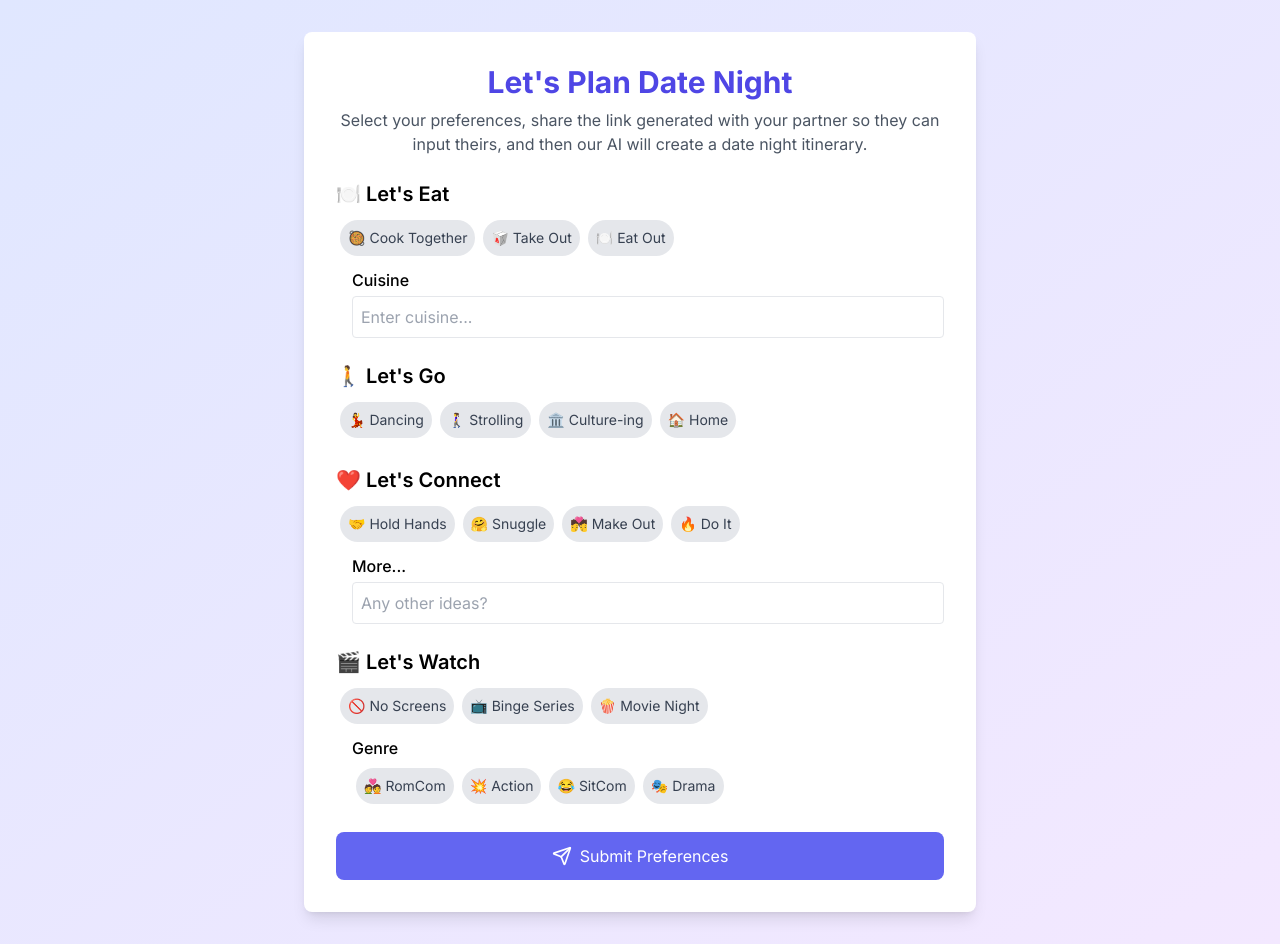
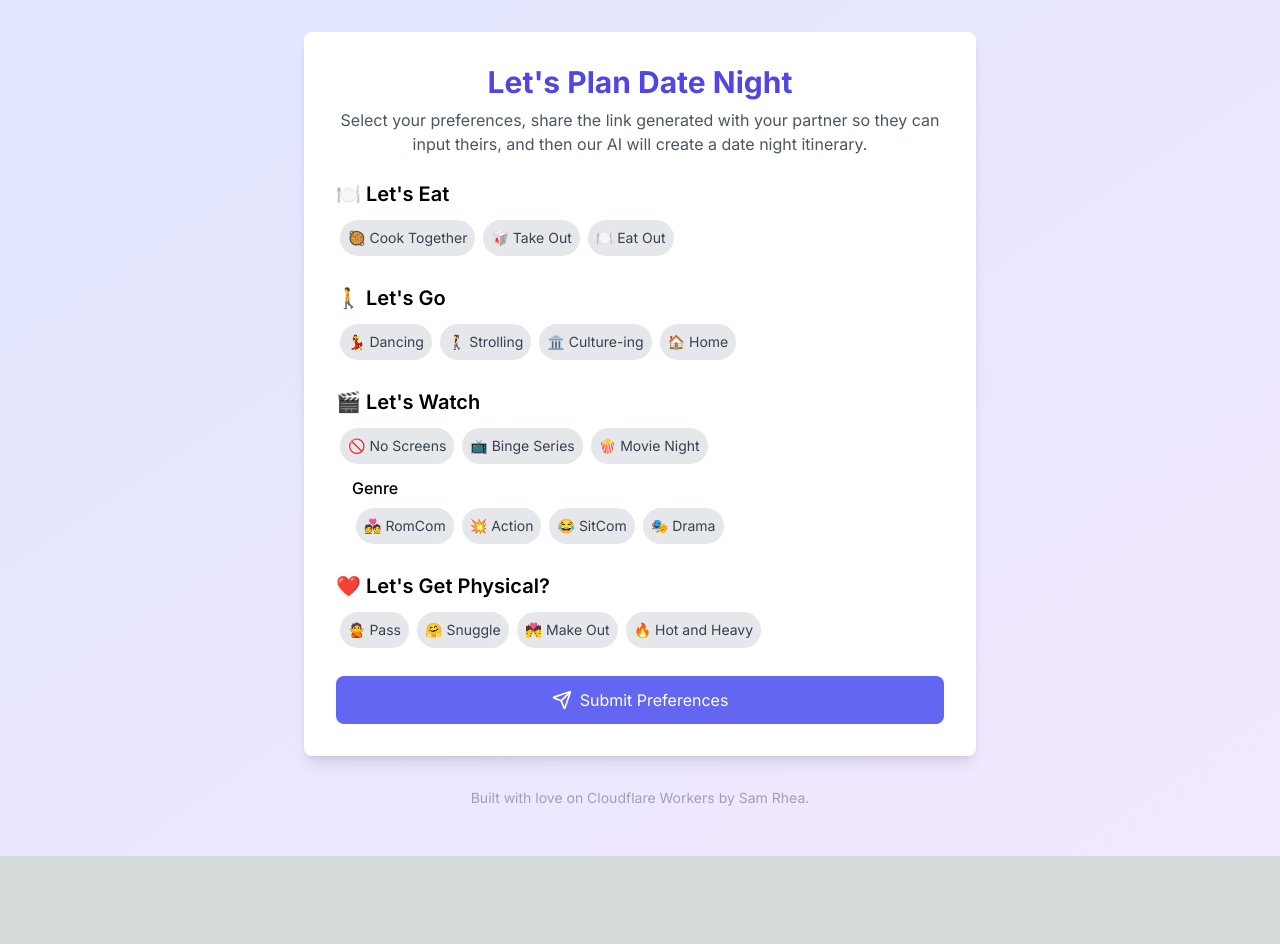
Before and after one commit to TownLake/DateNight, a Next.js app: page / in a window 1280 px wide. After the commit the page ends 856 px from the top, so only its background shows below. Built offline with nearby package versions, Linux system fonts and the light colour scheme.

Commit message:
simplify options and add footer

```diff
--- a/app/components/DateNightPlanner.js
+++ b/app/components/DateNightPlanner.js
@@ -9,12 +9,10 @@ const WORKER_URL = 'https://date-night-planner.samrhea.workers.dev';
 const DateNightPlanner = () => {
   const [preferences, setPreferences] = useState({
     eat: [],
-    cuisine: '',
     go: [],
-    connect: [],
-    more: '',
     watch: [],
-    genre: []
+    genre: [],
+    connect: []
   });
   const [uniqueId, setUniqueId] = useState('');
   const [partnerSubmitted, setPartnerSubmitted] = useState(false);
@@ -36,6 +34,12 @@ const DateNightPlanner = () => {
     }
   }, [preferences.watch]);
 
+  useEffect(() => {
+    if (preferences.eat.includes('Cook Together') || preferences.eat.includes('Take Out')) {
+      setPreferences(prev => ({ ...prev, go: ['Home'] }));
+    }
+  }, [preferences.eat]);
+
   const handleMultiSelect = (category, item) => {
     setPreferences(prev => ({
       ...prev,
@@ -43,10 +47,6 @@ const DateNightPlanner = () => {
         ? prev[category].filter(i => i !== item)
         : [...prev[category], item]
     }));
-  };
-
-  const handleSingleInput = (category, value) => {
-    setPreferences(prev => ({ ...prev, [category]: value }));
   };
 
   const handleSubmit = async (e) => {
@@ -102,21 +102,21 @@ const DateNightPlanner = () => {
     </button>
   );
 
-  const Section = ({ title, category, options, subgroup, subgroupPlaceholder, subgroupOptions }) => {
+  const Section = ({ title, category, options, subgroup, subgroupOptions }) => {
     const isNoScreens = category === 'watch' && preferences.watch.includes('No Screens');
+    const isEatInOrTakeOut = category === 'go' && (preferences.eat.includes('Cook Together') || preferences.eat.includes('Take Out'));
 
     return (
       <div className="mb-6">
         <h2 className="text-xl font-semibold mb-2">{title}</h2>
         <div className="flex flex-wrap">
           {options.map(([item, emoji]) => (
-            <Option key={item} category={category} item={item} emoji={emoji} />
+            <Option key={item} category={category} item={item} emoji={emoji} disabled={isEatInOrTakeOut && category === 'go' && item !== 'Home'} />
           ))}
         </div>
         {subgroup && (
           <div className={`mt-2 ml-4 ${isNoScreens ? 'opacity-50' : ''}`}>
             <h3 className="text-md font-medium mb-1">{subgroup}</h3>
-            {subgroupOptions ? (
             <div className="flex flex-wrap">
               {subgroupOptions.map(([item, emoji]) => (
                 <Option
@@ -128,38 +128,32 @@ const DateNightPlanner = () => {
                 />
               ))}
             </div>
-            ) : (
-              <input
-                type="text"
-                value={preferences[subgroup.toLowerCase()]}
-                onChange={(e) => handleSingleInput(subgroup.toLowerCase(), e.target.value)}
-                placeholder={subgroupPlaceholder}
-                className="w-full p-2 border rounded"
-                disabled={isNoScreens}
-              />
-            )}
           </div>
         )}
       </div>
     );
   };
 
-  if (partnerSubmitted) {
+  const Footer = () => (
+    <footer className="text-center text-gray-400 text-sm mt-4 pb-4">
+      <p>
+        <a href="https://blog.samrhea.com/category/walkthrough/" className="hover:underline">Built with love on Cloudflare Workers</a> by <a href="https://blog.samrhea.com/pages/about/" className="hover:underline">Sam Rhea</a>.
+      </p>
+    </footer>
+  );
+
   return (
-      <div className="min-h-screen bg-gradient-to-br from-indigo-100 to-purple-100 p-8">
-        <div className="max-w-2xl mx-auto bg-white rounded-lg shadow-lg p-8">
+    <div className="min-h-screen bg-gradient-to-br from-indigo-100 to-purple-100 p-8 flex flex-col">
+      <div className="max-w-2xl mx-auto bg-white rounded-lg shadow-lg p-8 mb-4">
+        {partnerSubmitted ? (
+          <>
             <h1 className="text-3xl font-bold text-center mb-4 text-indigo-600">Your Date Night Plan</h1>
             <ReactMarkdown className="prose max-w-none">
               {datePlan}
             </ReactMarkdown>
-        </div>
-      </div>
-    );
-  }
-
-  return (
-    <div className="min-h-screen bg-gradient-to-br from-indigo-100 to-purple-100 p-8">
-      <div className="max-w-2xl mx-auto bg-white rounded-lg shadow-lg p-8">
+          </>
+        ) : (
+          <>
             <h1 className="text-3xl font-bold text-center mb-2 text-indigo-600">
               {uniqueId ? "Add Your Date Night Preferences" : "Let's Plan Date Night"}
             </h1>
@@ -177,8 +171,6 @@ const DateNightPlanner = () => {
                   ['Take Out', '🥡'],
                   ['Eat Out', '🍽️']
                 ]}
-            subgroup="Cuisine"
-            subgroupPlaceholder="Enter cuisine..."
               />
 
               <Section
@@ -190,19 +182,6 @@ const DateNightPlanner = () => {
                   ['Culture-ing', '🏛️'],
                   ['Home', '🏠']
                 ]}
-          />
-
-          <Section
-            title="❤️ Let's Connect"
-            category="connect"
-            options={[
-              ['Hold Hands', '🤝'],
-              ['Snuggle', '🤗'],
-              ['Make Out', '💏'],
-              ['Do It', '🔥']
-            ]}
-            subgroup="More..."
-            subgroupPlaceholder="Any other ideas?"
               />
 
               <Section
@@ -222,6 +201,17 @@ const DateNightPlanner = () => {
                 ]}
               />
 
+              <Section
+                title="❤️ Let's Get Physical?"
+                category="connect"
+                options={[
+                  ['Pass', '🙅'],
+                  ['Snuggle', '🤗'],
+                  ['Make Out', '💏'],
+                  ['Hot and Heavy', '🔥']
+                ]}
+              />
+
               {error && <p className="text-red-500 text-center">{error}</p>}
 
               <button
@@ -237,7 +227,10 @@ const DateNightPlanner = () => {
                 {isLoading ? 'Processing...' : 'Submit Preferences'}
               </button>
             </form>
+          </>
+        )}
       </div>
+      <Footer />
     </div>
   );
 };
```
Lines whose indentation alone changed are shown as unchanged.
